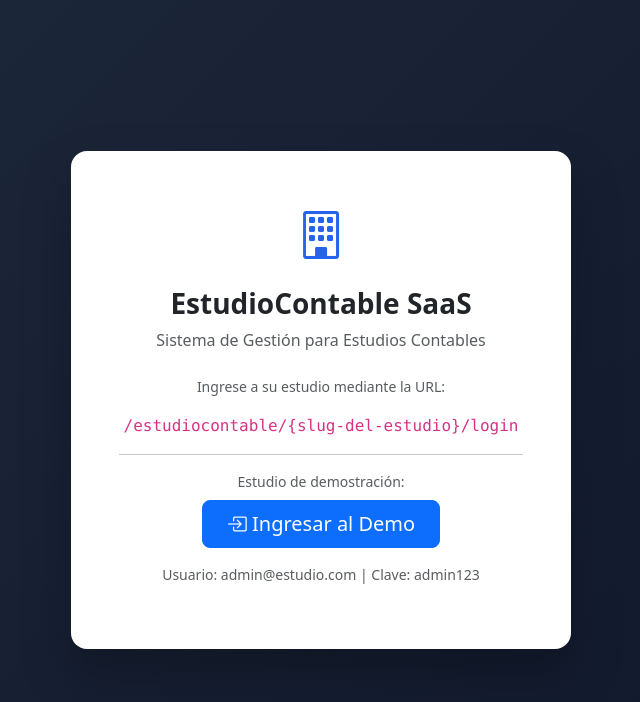
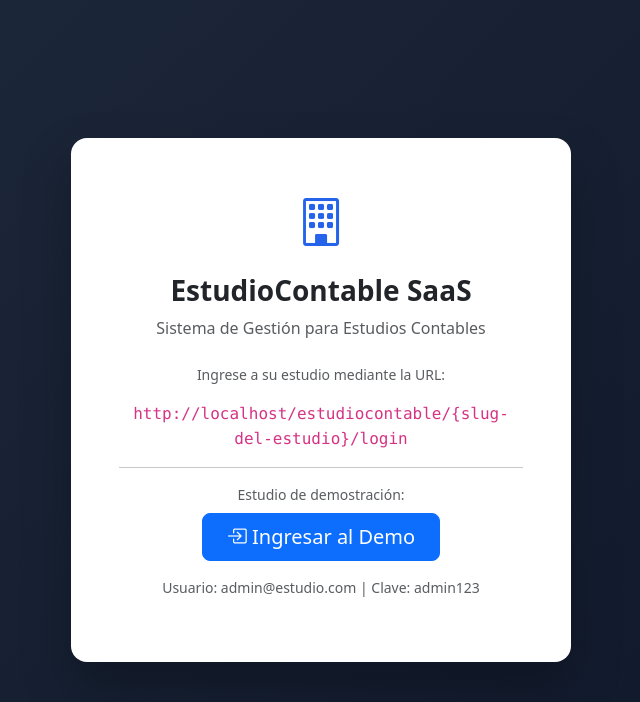
Before and after one commit to lcasabene/estudiocontables, a PHP site: page /estudiocontable/ in a window 1280 px wide. Shown: the top 702 px of the page, without its empty margins (319-959 px from the left). Run offline with PHP 8.4, Linux system fonts and the light colour scheme.

Commit message:
fix: auto-detect server URL for base_url() - works on any server without APP_URL config

```diff
--- a/core/helpers.php
+++ b/core/helpers.php
@@ -6,8 +6,20 @@ use Core\Tenant;
 
 function base_url(string $path = ''): string
 {
-    $config = require __DIR__ . '/../config/app.php';
-    return rtrim($config['url'], '/') . '/' . ltrim($path, '/');
+    static $baseUrl = null;
+    if ($baseUrl === null) {
+        $appUrl = getenv('APP_URL');
+        if ($appUrl && $appUrl !== '') {
+            $baseUrl = rtrim($appUrl, '/');
+        } else {
+            $scheme = (!empty($_SERVER['HTTPS']) && $_SERVER['HTTPS'] !== 'off') ? 'https' : 'http';
+            $host = $_SERVER['HTTP_HOST'] ?? 'localhost';
+            $config = require __DIR__ . '/../config/app.php';
+            $basePath = rtrim($config['base_path'] ?? '', '/');
+            $baseUrl = $scheme . '://' . $host . $basePath;
+        }
+    }
+    return $baseUrl . '/' . ltrim($path, '/');
 }
 
 function tenant_url(string $path = ''): string
--- a/views/home.php
+++ b/views/home.php
@@ -33,7 +33,7 @@
         <p class="text-muted mb-4">Sistema de Gestión para Estudios Contables</p>
         <div class="mb-3">
             <p class="small text-muted">Ingrese a su estudio mediante la URL:</p>
-            <code class="fs-6">/estudiocontable/{slug-del-estudio}/login</code>
+            <code class="fs-6"><?= base_url('{slug-del-estudio}/login') ?></code>
         </div>
         <hr>
         <p class="small text-muted mb-2">Estudio de demostración:</p>
```
